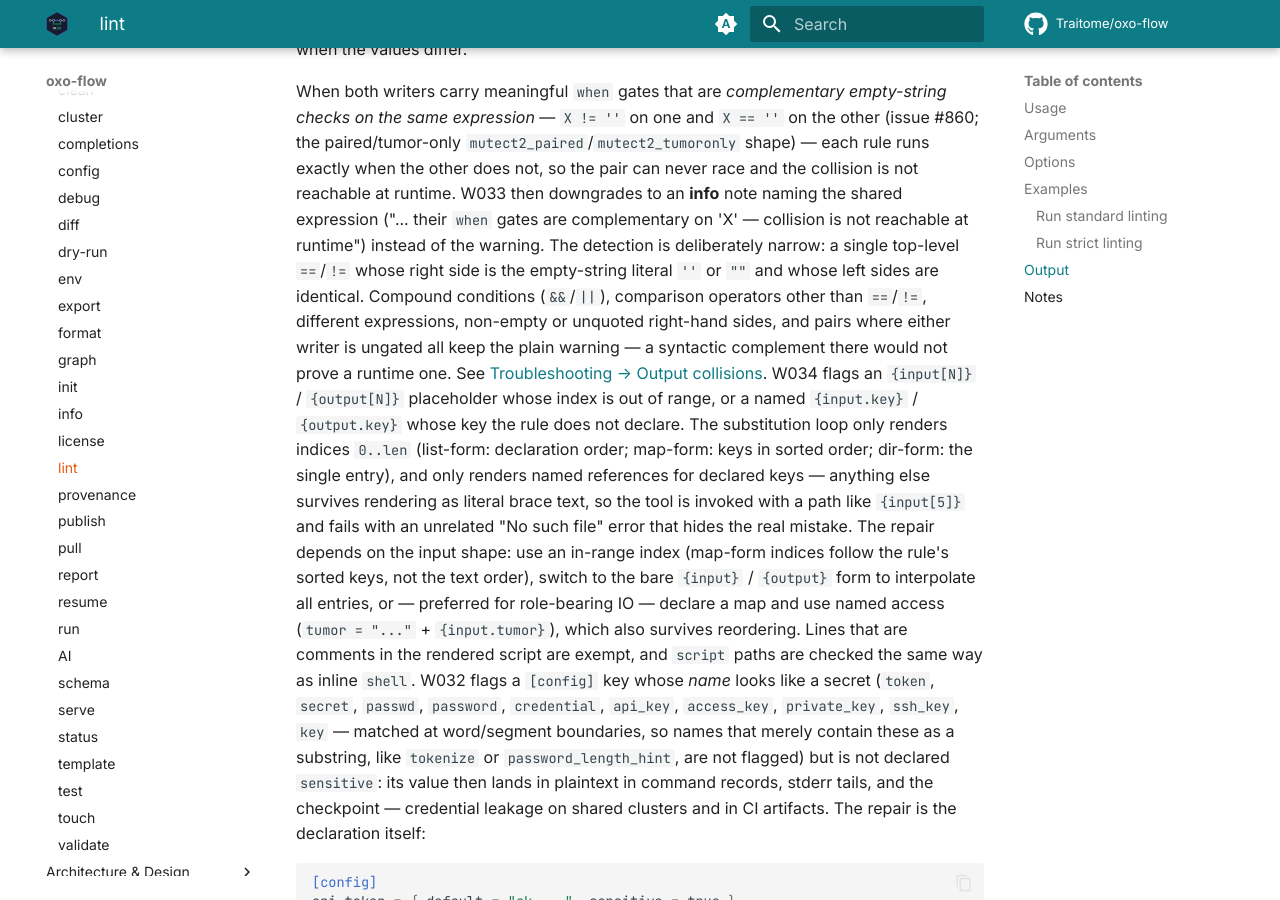
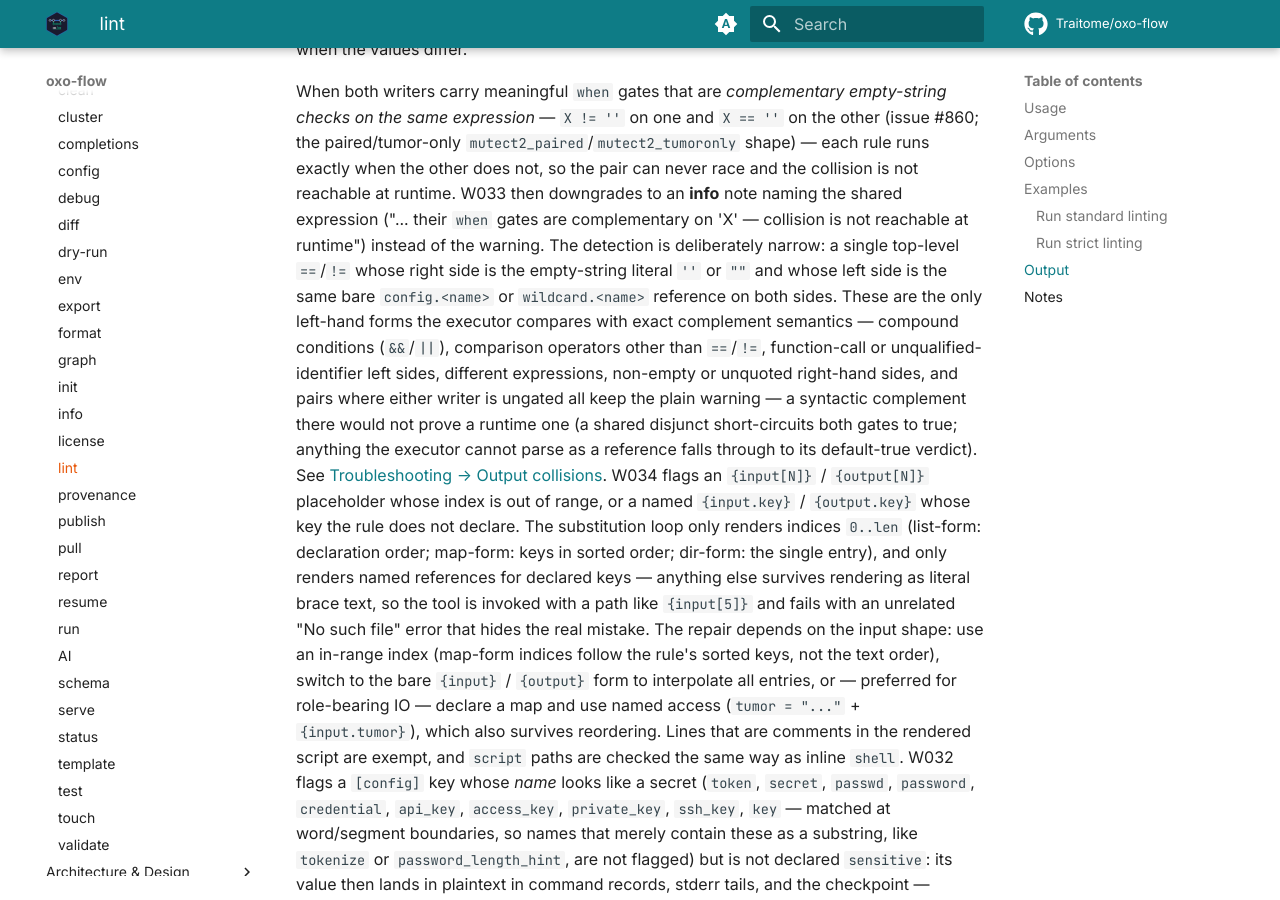
Before and after one commit to Traitome/oxo-flow, an MkDocs documentation site: the page built from docs/guide/src/commands/lint.md, in a window 1280 px wide and 900 px high, scrolled down 2438 px. Built offline with MkDocs 1.6.1 and Material for MkDocs 9.7.7, drawn with Linux system fonts in a browser that asks for light colours; comment, search, counter and statistics services are not loaded; the version menu is left out.

Commit message:
docs(lint): name the bare-ref restriction in the W033 complement rule
Review residual: the positive description ('left sides are identical')
was broader than the implementation. State the bare config./wildcard.
reference requirement and why it exists.

Co-Authored-By: Claude Code <noreply@anthropic.com>

```diff
--- a/docs/guide/src/commands/lint.md
+++ b/docs/guide/src/commands/lint.md
@@ -111,12 +111,18 @@ reachable at runtime. W033 then downgrades to an **info** note naming the
 shared expression ("... their `when` gates are complementary on 'X' —
 collision is not reachable at runtime") instead of the warning. The
 detection is deliberately narrow: a single top-level `==`/`!=` whose
-right side is the empty-string literal `''` or `""` and whose left sides
-are identical. Compound conditions (`&&`/`||`), comparison operators
-other than `==`/`!=`, different expressions, non-empty or unquoted
+right side is the empty-string literal `''` or `""` and whose left side
+is the same bare `config.<name>` or `wildcard.<name>` reference on both
+sides. These are the only left-hand forms the executor compares with
+exact complement semantics — compound conditions (`&&`/`||`),
+comparison operators
+other than `==`/`!=`, function-call or unqualified-identifier left
+sides, different expressions, non-empty or unquoted
 right-hand sides, and pairs where either writer is ungated all keep the
 plain warning — a syntactic complement there would not prove a runtime
-one.
+one (a shared disjunct short-circuits both gates to true; anything the
+executor cannot parse as a reference falls through to its default-true
+verdict).
 See
 [Troubleshooting → Output collisions](../how-to/troubleshooting.md#output-collisions-silent-overwrite).
 W034 flags an `{input[N]}` / `{output[N]}` placeholder whose index is out
```
